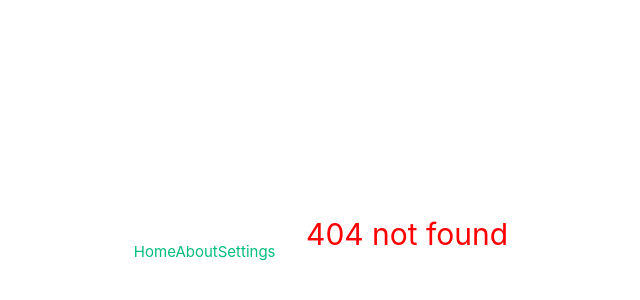
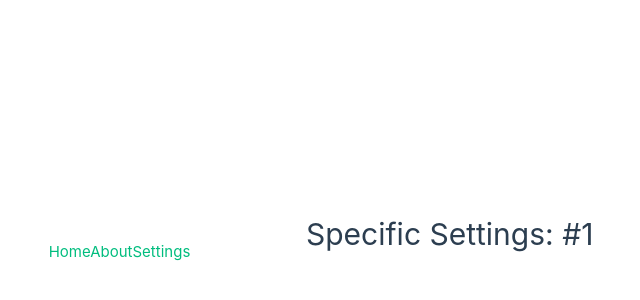
Before and after one commit to AdrianPavlik/VUEJS-Course, a Vue app: page /settings/1 in a window 1280 px wide. Before the commit this address had no page. Shown: the part 148-448 px from the top of the page, without its empty margins (334-974 px from the left). Built offline with nearby package versions, Linux system fonts and the light colour scheme.

Commit message:
SpecificSettings Router

```diff
--- a/src/router/index.js
+++ b/src/router/index.js
@@ -6,8 +6,9 @@ const routes = [
      { path: "", component: Home, name: "Home" },
      { path: "/:pathMatch(.*)*", component: NotFound },
      { path: "/a", redirect: { name: "Settings" } },
-     { path: "/about", component: () => import("../views/AboutComponent.vue"), name: "About", },
-     { path: "/settings", component: () => import("../views/SettingsComponent.vue"), name: "Settings" }
+     { path: "/about", alias: "/about-us", component: () => import("../views/AboutComponent.vue"), name: "About", },
+     { path: "/settings", component: () => import("../views/SettingsComponent.vue"), name: "Settings" },
+     { path: "/settings/:id", component: () => import("../views/SpecificSettings.vue"), name: "SpecificSettings" }
 ]
 
 const router = createRouter({
--- a/src/views/SettingsComponent.vue
+++ b/src/views/SettingsComponent.vue
@@ -1,6 +1,9 @@
 <template>
      <div>
           <h1>Settings</h1>
+          <div v-for="i in [1, 2, 3, 4, 5, 6, 7]" :key="i">
+               <RouterLink :to="{ name: 'SpecificSettings', params: { id: i } }">Setting #{{ i }}</RouterLink>
+          </div>
      </div>
 </template>
 
--- /dev/null
+++ b/src/views/SpecificSettings.vue
@@ -0,0 +1,16 @@
+<template>
+     <div>
+          <h1>Specific Settings: #{{ route.params.id }}</h1>
+     </div>
+</template>
+
+<script setup>
+import { useRoute } from 'vue-router';
+
+const route = useRoute();
+
+</script>
+
+<style scoped>
+
+</style>
```
